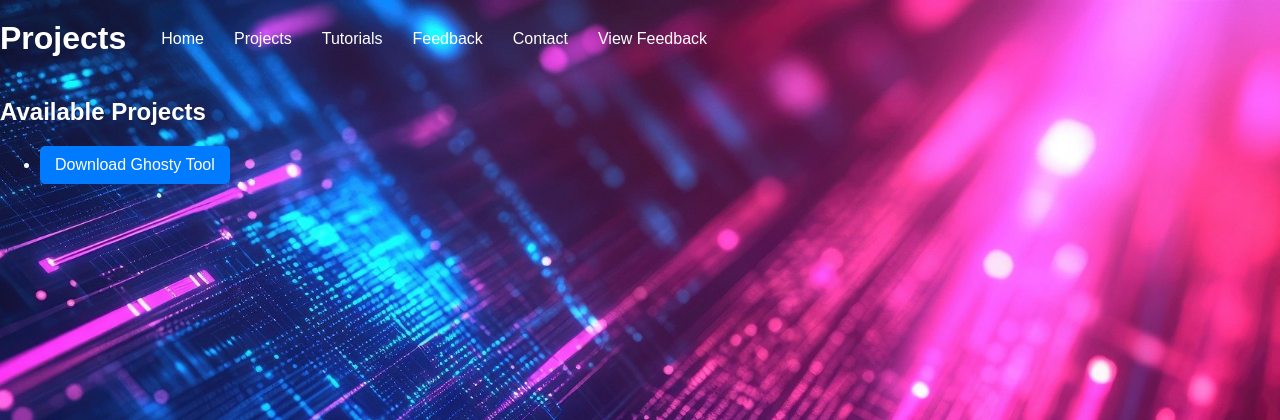
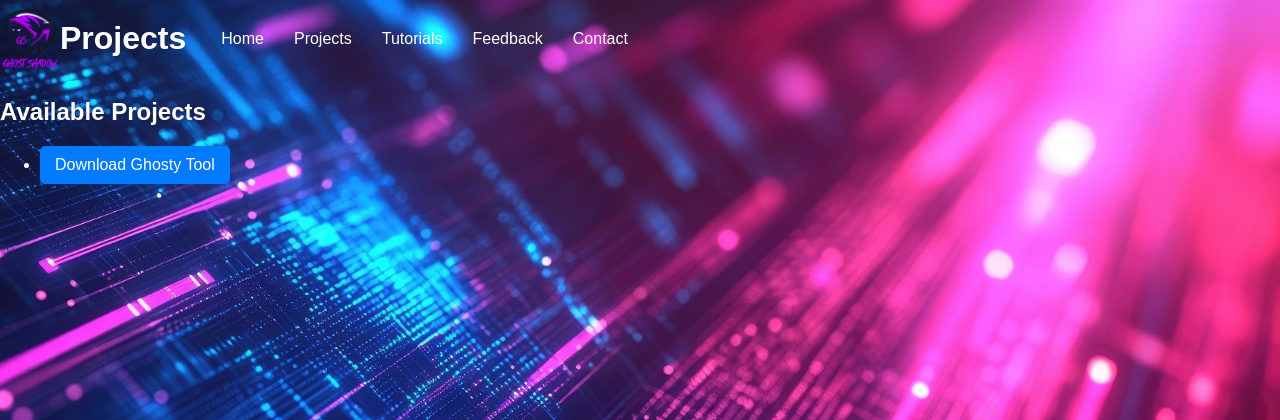
Before and after one commit to Ghostshadowplays/Ghosty-Ware-Site, a Flask app: page /projects in a window 1280 px wide. Shown: the top 420 px of the page. Run offline with Flask 3, Linux system fonts and the light colour scheme.

Commit message:
Update projects.html

```diff
--- a/templates/projects.html
+++ b/templates/projects.html
@@ -5,9 +5,11 @@
     <meta name="viewport" content="width=device-width, initial-scale=1.0">
     <title>Projects - Ghosty Ware</title>
     <link rel="stylesheet" href="/static/styles.css">
+    <link rel="stylesheet" href="https://fonts.googleapis.com/css2?family=Roboto:wght@400;700&display=swap">
 </head>
 <body>
     <header>
+        <img src="/static/logo.png" alt="Ghosty Ware Logo" style="height: 60px;">
         <h1>Projects</h1>
         <nav>
             <ul>
@@ -16,7 +18,6 @@
                 <li><a href="/tutorials">Tutorials</a></li>
                 <li><a href="/feedback">Feedback</a></li>
                 <li><a href="/contact">Contact</a></li>
-                <li><a href="/view-feedback">View Feedback</a></li>
             </ul>
         </nav>
     </header>
```
